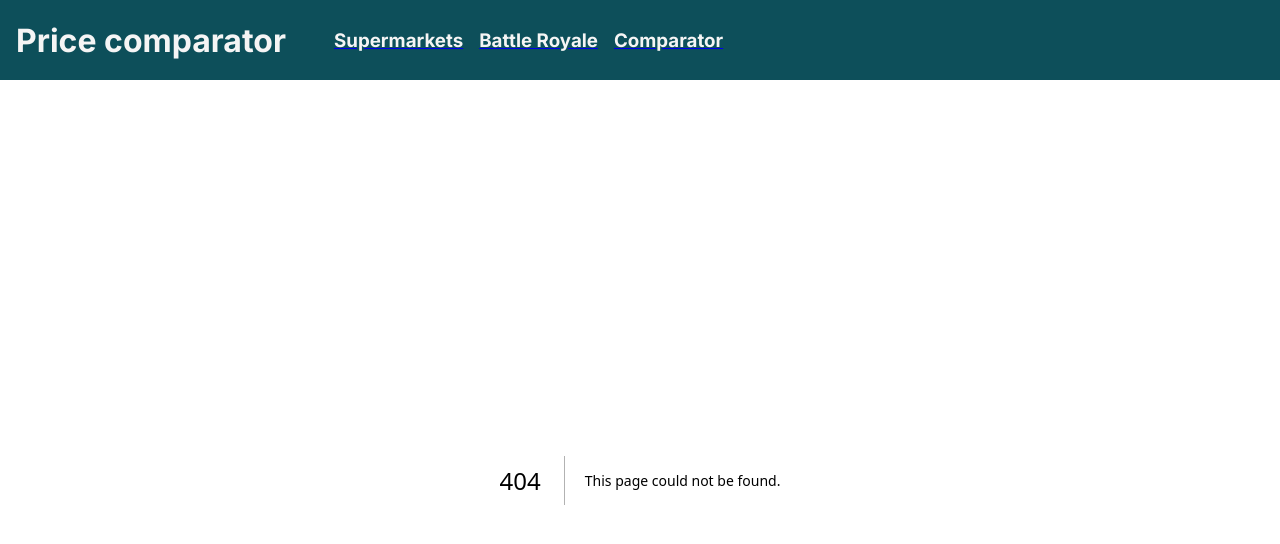
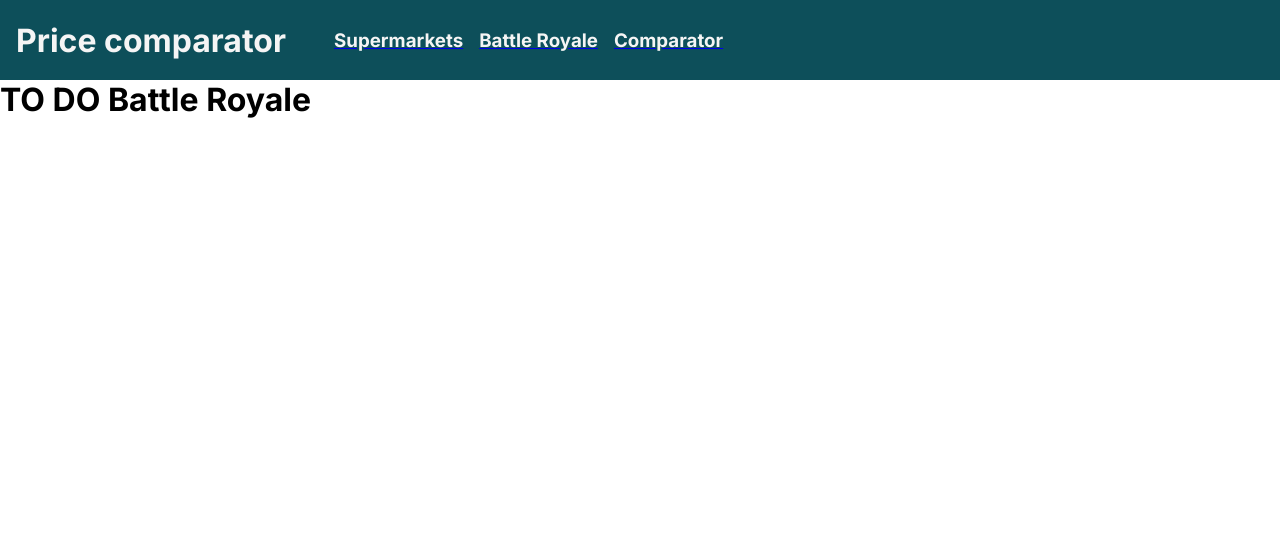
Before and after one commit to Dasagho/price_comparator_frontend, a Next.js app: page /battle-royale in a window 1280 px wide. Before the commit this address had no page. Shown: the top 544 px of the page. Built offline with nearby package versions, Linux system fonts and the light colour scheme.

Commit message:
add missing functionalities pages

```diff
--- /dev/null
+++ b/app/battle-royale/page.tsx
@@ -0,0 +1,6 @@
+import React from 'react'
+
+const BattleRoyale: React.FC = () => {
+  return <h1>TO DO Battle Royale</h1>
+}
+export default BattleRoyale
--- /dev/null
+++ b/app/comparator/page.tsx
@@ -0,0 +1,6 @@
+import React from 'react'
+
+const Comparator: React.FC = () => {
+  return <h1>TO DO Comparator</h1>
+}
+export default Comparator
```
